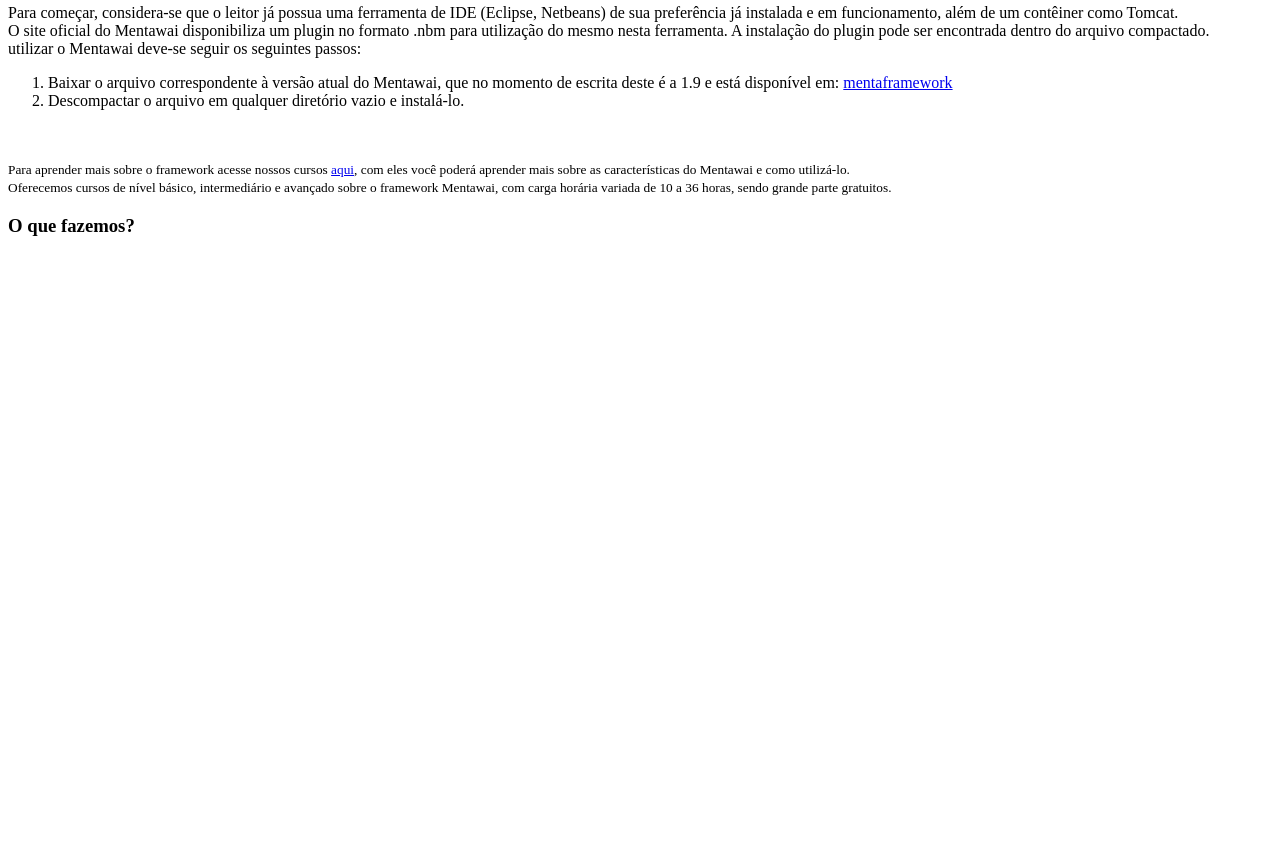
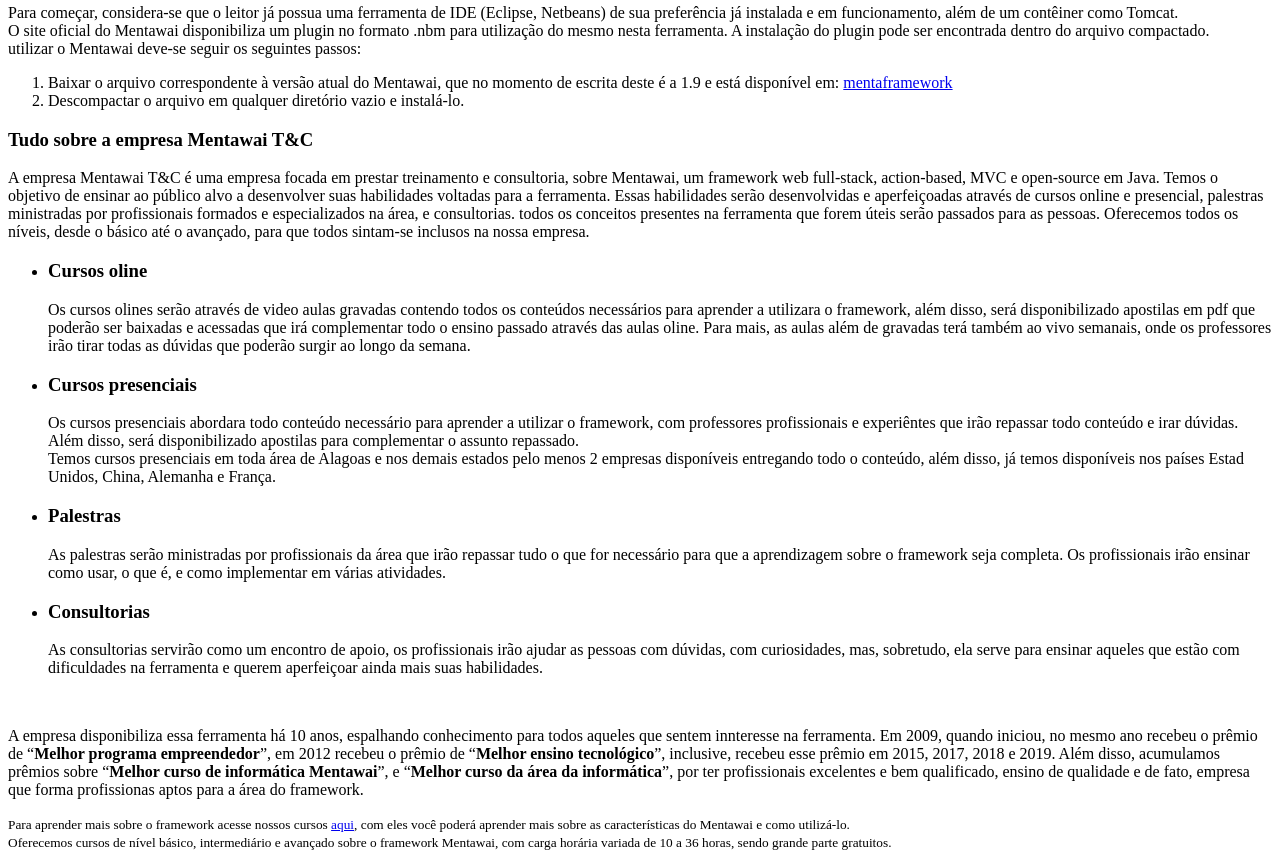
Before and after one commit to ifal-riolargo/equipe16, a plain HTML site: page oquee.html in a window 1280 px wide. Shown: the part 440-1307 px from the top of the page. Before the commit the page ends 800 px from the top, so only its background shows below. Drawn offline with Linux system fonts and the light colour scheme.

Commit message:
adicionei detalhes

```diff
--- a/oquee.html
+++ b/oquee.html
@@ -48,13 +48,63 @@
                 <li>Descompactar o arquivo em qualquer diretório vazio e instalá-lo.</li>
             </ol>
         </p>
-        <br>
+        <h3>Tudo sobre a empresa Mentawai T&C</h3>
+
+        <p>
+            A empresa Mentawai T&C é uma empresa focada em prestar treinamento e consultoria,
+            sobre Mentawai, um  framework web full-stack, action-based, MVC e open-source em Java.
+            Temos o objetivo de ensinar ao público alvo a desenvolver suas habilidades voltadas para a ferramenta.
+            Essas habilidades serão desenvolvidas e aperfeiçoadas através de cursos online e presencial,
+            palestras ministradas por profissionais formados e especializados na área, e consultorias. todos
+            os conceitos presentes na ferramenta que forem úteis serão passados para as pessoas. Oferecemos todos
+            os níveis, desde o básico até o avançado, para que todos sintam-se inclusos na nossa empresa.
+        </p>
+
+        <ul>
+
+         <li><h3> Cursos oline</h3>
+
+            Os cursos olines serão através de video aulas gravadas contendo todos os conteúdos necessários para aprender
+            a utilizara o framework, além disso, será disponibilizado apostilas em pdf que poderão ser baixadas e acessadas
+            que irá complementar todo o ensino passado através das aulas oline. Para mais, as aulas além de gravadas terá
+            também ao vivo semanais, onde os professores irão tirar todas as dúvidas que poderão surgir ao longo da semana.
+        </li>
+
+        <li><h3>Cursos presenciais </h3>
+
+            Os cursos presenciais abordara todo conteúdo necessário para aprender a utilizar o framework, com professores
+            profissionais e experiêntes que irão repassar todo conteúdo e irar dúvidas. Além disso, será disponibilizado apostilas
+            para complementar o assunto repassado.
+            <br>
+            Temos cursos presenciais em toda área de Alagoas e nos demais estados pelo menos 2 empresas disponíveis entregando todo
+            o conteúdo, além disso, já temos disponíveis nos países Estad Unidos, China, Alemanha e França.
+        </li>
+
+        <li><h3>Palestras </h3>
+            As palestras serão ministradas por profissionais da área que irão repassar tudo o que for necessário para que a aprendizagem
+            sobre o framework seja completa. Os profissionais irão ensinar como usar, o que é, e como implementar em várias atividades.
+        </li>
+
+        <li><h3>Consultorias </h3>
+            As consultorias servirão como um encontro de apoio, os profissionais irão ajudar as pessoas com dúvidas, com curiosidades, mas, sobretudo,
+            ela serve para ensinar aqueles que estão com dificuldades na ferramenta e querem aperfeiçoar ainda mais suas habilidades.
+        </li>
+    </ul>
+    <br>
+    <p>
+        A empresa disponibiliza essa ferramenta há 10 anos, espalhando conhecimento para todos aqueles que sentem innteresse
+        na ferramenta. Em 2009, quando iniciou, no mesmo ano recebeu o prêmio de <q><strong>Melhor programa empreendedor</strong></q>, em 2012 recebeu o prêmio
+        de <q><strong>Melhor ensino tecnológico</strong></q>, inclusive, recebeu esse prêmio em 2015, 2017, 2018 e 2019. Além disso, acumulamos prêmios
+        sobre <q><strong>Melhor curso de informática Mentawai</strong></q>, e <q><strong>Melhor curso da área da informática</strong></q>, por ter profissionais excelentes e
+        bem qualificado, ensino de qualidade e de fato, empresa que forma profissionas aptos para a área do framework.
+    </p>
+
         <p><small>Para aprender mais sobre o framework acesse nossos cursos <a href = "cursos.html">aqui</a>,
             com eles você poderá aprender mais sobre as características do Mentawai e como utilizá-lo.
         <br>
         Oferecemos cursos de nível básico, intermediário e avançado sobre o framework Mentawai, com carga
         horária variada de 10 a 36 horas, sendo grande parte gratuitos.</small></p>
-        <h3> O que fazemos?</h3>
+
 
     </body>
 </html>
```
